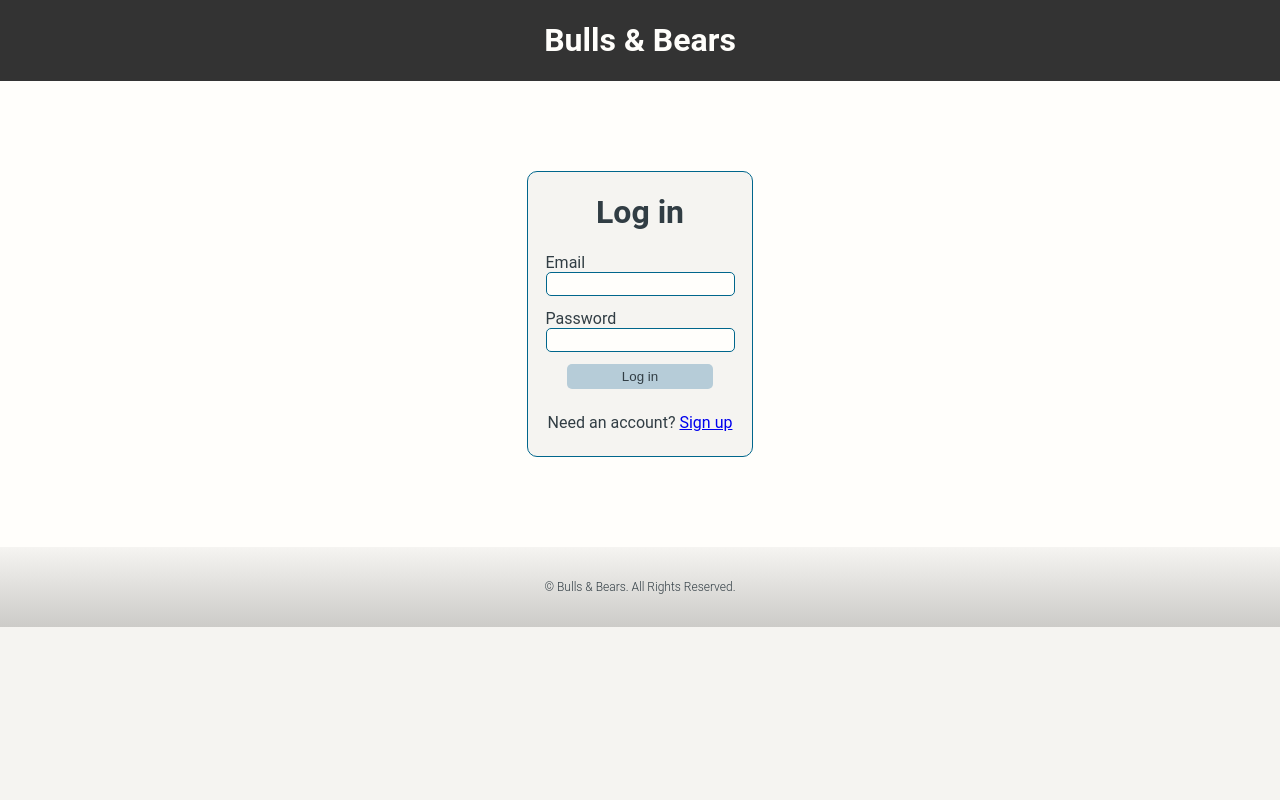
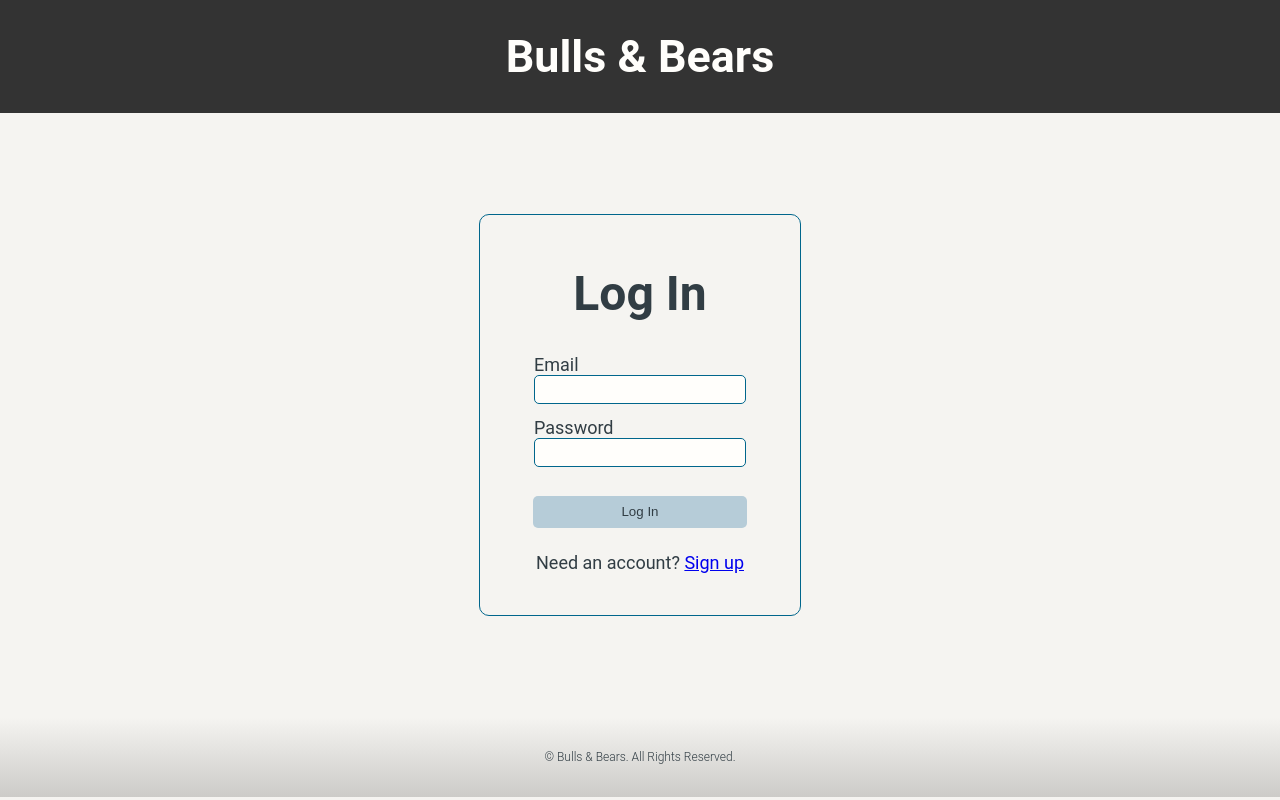
Before and after one commit to William-Kingery/Bulls-Bears, a React (Create React App) app in the folder client/: page / in a window 1280 px wide. Built offline with nearby package versions, Linux system fonts and the light colour scheme.

Commit message:
finished styling on all pages

```diff
--- a/client/src/components/Signin/Signin.scss
+++ b/client/src/components/Signin/Signin.scss
@@ -6,6 +6,9 @@
     margin-bottom: .8rem;
     &__label {
         color: $text-200;
+        @include desktop {
+            font-size: 1.125rem;
+        }
     }
     &__input {
         padding-left: .5rem;
@@ -13,6 +16,10 @@
         border: 1px solid $accent-200;
         border-radius: .3125rem;
         height: 1.25rem;
+        @include desktop {
+            width: 12.5rem;
+            height: 1.5625rem;
+        }
 
     }
 }
--- a/client/src/pages/Login/Login.js
+++ b/client/src/pages/Login/Login.js
@@ -33,10 +33,10 @@ const Login = () => {
             <h1 className="login__title">Bulls & Bears</h1>
          </header>
          <form className="login__form" onSubmit={handleSubmit}>
-            <h1 className="login__header">Log in</h1>
+            <h1 className="login__header">Log In</h1>
             <Signin type="text" name="email" label="Email" />
             <Signin type="password" name="password" label="Password" />
-            <button className="login__button">Log in</button>
+            <button className="login__button">Log In</button>
             <div className="login__message-cont">
                {error && <div className="login__message">There was issue with Email or Password</div>}
             </div>
--- a/client/src/pages/Login/Login.scss
+++ b/client/src/pages/Login/Login.scss
@@ -7,7 +7,7 @@
     flex-direction: column;
     justify-content: center;
     align-items: center;
-    background-color: $bg-100;
+    background-color: $bg-200;
     max-width: 100%;
     max-height: 100%;
 
@@ -17,9 +17,15 @@
         background-color: $primary-400;
         width: 100%;
         color: $text-300;
+        @include desktop {
+            font-size: 1.4rem;
+        }
     }
     &__header {
         color: $text-200;
+        @include desktop {
+            font-size: 3rem;
+        }
     }
 
     &__form {
@@ -31,9 +37,17 @@
         border-radius: .625rem;
         background-color: $bg-200;
         width: 14rem;
-        margin: 5.625rem 0;
+        margin: 7.2rem 0;
+        @include tablet {
+            margin: 7.2rem;
+        }
+        @include desktop {
+            height: 25rem;
+            width: 20rem;
+            margin: 6.3rem;
+        }
+    }
 
-    }
 
     &__button {
         background-color: $primary-200;
@@ -44,6 +58,11 @@
         height: 25px;
         cursor: pointer;
         transition: background-color 0.4s ease;
+        @include desktop {
+            width: 13.4rem;
+            height: 2rem;
+            margin-top: 1rem;
+        }
         &:hover {
             background-color: $accent-200;
             color: $bg-100;
@@ -58,14 +77,16 @@
         margin: 1rem 1rem;
         color: $text-200;
 
-
-
     }
     &__signup {
         color: $text-200;
         margin: 1.5rem 0;
+        @include desktop {
+            font-size: 1.125rem;
+        }
     }
     &__singup-link {
         color: $accent-200;
+        font-size: 1.125rem;
     }
 }
--- a/client/src/pages/Signup/Signup.js
+++ b/client/src/pages/Signup/Signup.js
@@ -2,6 +2,7 @@ import axios from "axios";
 import { useState } from "react";
 import { Link, useNavigate } from "react-router-dom";
 import Signin from "../../components/Signin/Signin";
+import Footer from "../../components/Footer/Footer";
 import './Signup.scss';
 
 const Signup = () => {
@@ -76,6 +77,7 @@ const Signup = () => {
                   Have an account? <Link className="signup__login-link" to="/">Log in</Link>
                </p>
             </form>
+            <Footer />
         </main>
     );
 }
--- a/client/src/pages/Signup/Signup.scss
+++ b/client/src/pages/Signup/Signup.scss
@@ -17,10 +17,17 @@
         background-color: $primary-400;
         width: 100%;
         color: $text-300;
+        @include desktop {
+            font-size: 1.4rem;
+        }
+
     }
     &__header {
         color: $text-200;
         margin-top: 2rem;
+        @include desktop {
+            font-size: 3rem
+        }
     }
     &__form {
         display: flex;
@@ -30,9 +37,12 @@
         border: solid .0625rem $accent-200;
         border-radius: .625rem;
         background-color: $bg-200;
-
         width: 15rem;
         margin: 3.5rem 0;
+        @include desktop {
+            margin: 4rem;
+            width: 18.75rem;
+        }
 
     }
 
@@ -44,10 +54,16 @@
         width: 55%;
         height: 25px;
         cursor: pointer;
+        @include desktop {
+            width: 13.5rem;
+            height: 1.875rem;
+            font-size: 1.125rem;
+        }
     }
     &__login {
         color: $text-200;
         margin: 1.5rem 0;
+        font-size: 1.125rem;
     }
     &__login-link {
         color: $accent-200;
```
